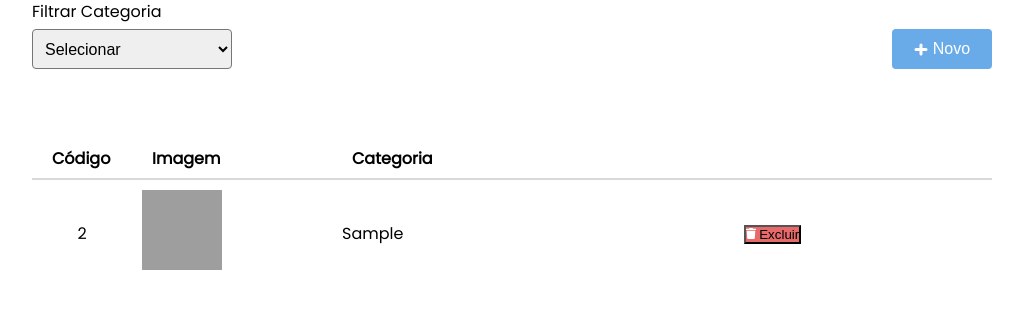
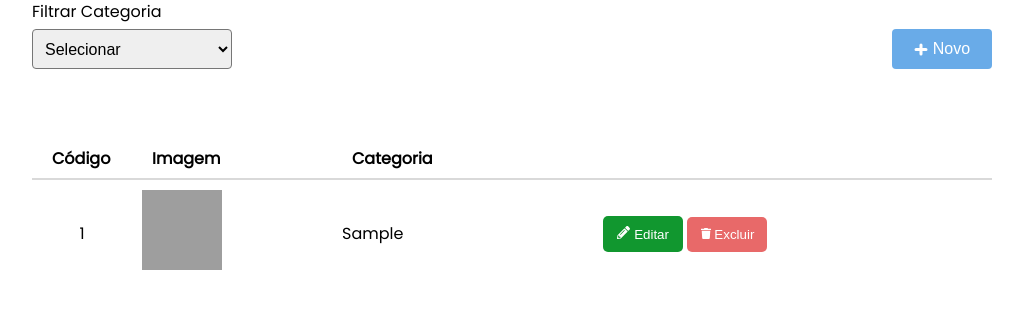
Before and after one commit to Sara01romao/galeria-post, a PHP site: page /backend/index.php in a window 1280 px wide. Shown: the part 218-527 px from the top of the page, without its empty margins (128-1151 px from the left). Run offline with PHP 8.4, Linux system fonts and the light colour scheme; tables that the repository leaves empty or names only in its code hold one stand-in row (values such as "Sample post"); some libraries are stand-ins or nearby versions; grey boxes are pictures that could not be loaded.

Commit message:
feat: add btn editar e action no envio objeto envio

```diff
--- a/backend/index.php
+++ b/backend/index.php
@@ -94,11 +94,19 @@ include("db_config.php");
           ?>
 
           <tr>
-            <td>2</td>
+            <td><?php echo $id ?></td>
             <td><img src="./<?php echo $path_img ?>" width="80" height="80" alt=""></td>
             <td><?php echo  $categoria ?></td>
             <td>
-                <button class="btn-excluir-img">
+                <button class="btn-registro btn-editar-img">
+                    <svg width="13" height="13" viewBox="0 0 13 13" fill="none" xmlns="http://www.w3.org/2000/svg">
+                        <path d="M12.642 3.60625L11.4714 4.7768C11.3521 4.89614 11.1591 4.89614 11.0398 4.7768L8.22126 1.95833C8.10192 1.83899 8.10192 1.64601 8.22126 1.52667L9.39183 0.356118C9.86665 -0.118706 10.6386 -0.118706 11.1159 0.356118L12.642 1.88215C13.1193 2.35698 13.1193 3.12888 12.642 3.60625ZM7.21575 2.53218L0.547861 9.20002L0.00955506 12.2851C-0.0640812 12.7015 0.299022 13.0621 0.715447 12.991L3.80055 12.4502L10.4684 5.78231C10.5878 5.66297 10.5878 5.46999 10.4684 5.35065L7.64995 2.53218C7.52807 2.41284 7.33509 2.41284 7.21575 2.53218ZM3.15052 8.62871C3.01087 8.48906 3.01087 8.26561 3.15052 8.12596L7.06086 4.21565C7.20051 4.07599 7.42396 4.07599 7.56362 4.21565C7.70327 4.3553 7.70327 4.57875 7.56362 4.7184L3.65328 8.62871C3.51362 8.76837 3.29018 8.76837 3.15052 8.62871ZM2.23388 10.7641H3.45268V11.6859L1.81491 11.9728L1.02523 11.1831L1.31215 9.54535H2.23388V10.7641Z" fill="white"/>
+                    </svg>
+
+
+                    Editar
+                </button>
+                <button class="btn-registro btn-excluir-img">
                     <svg width="10" height="11" viewBox="0 0 10 11" fill="none" xmlns="http://www.w3.org/2000/svg">
                         <path d="M9.64286 0.687504H6.96429L6.75446 0.285746C6.71002 0.199854 6.64155 0.127604 6.55677 0.0771237C6.47198 0.0266431 6.37425 -6.50539e-05 6.27455 3.76679e-06H3.72321C3.62375 -0.000364272 3.52618 0.0262443 3.4417 0.0767811C3.35721 0.127318 3.28923 0.199738 3.24554 0.285746L3.03571 0.687504H0.357143C0.262423 0.687504 0.171582 0.72372 0.104605 0.788186C0.0376274 0.852651 0 0.940085 0 1.03125L0 1.71875C0 1.80992 0.0376274 1.89736 0.104605 1.96182C0.171582 2.02629 0.262423 2.0625 0.357143 2.0625H9.64286C9.73758 2.0625 9.82842 2.02629 9.8954 1.96182C9.96237 1.89736 10 1.80992 10 1.71875V1.03125C10 0.940085 9.96237 0.852651 9.8954 0.788186C9.82842 0.72372 9.73758 0.687504 9.64286 0.687504ZM1.1875 10.0332C1.20453 10.295 1.32459 10.5407 1.52323 10.7204C1.72186 10.9 1.98415 11 2.2567 11H7.7433C8.01585 11 8.27814 10.9 8.47677 10.7204C8.67541 10.5407 8.79547 10.295 8.8125 10.0332L9.28571 2.75H0.714286L1.1875 10.0332Z" fill="white"/>
                     </svg>
@@ -106,6 +114,7 @@ include("db_config.php");
                     Excluir
                 </button>
             </td>
+
           </tr>
 
           <?php } ?>
@@ -165,8 +174,10 @@ include("db_config.php");
 
 
                 var formData = new FormData();
+                formData.append("action", "create");
                 formData.append("categoria", categoria_img);
                 formData.append("imagem", arquivo_img);
+
 
                 console.log(formData.categoria)
 
@@ -192,6 +203,14 @@ include("db_config.php");
                 contentType: false,
                 success: function(response) {
 
+                    Swal.fire({
+
+                        icon: "success",
+                        title: "Imagem enviada com sucesso.",
+                        showConfirmButton: false,
+                        timer: 1500
+                    });
+
                     console.log(response);
                 }
             });
```
